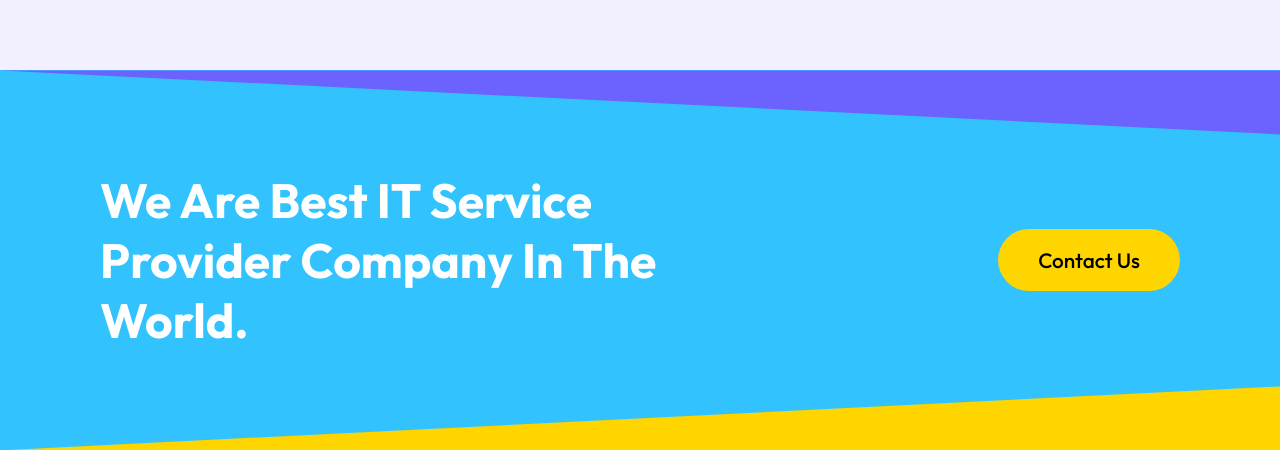
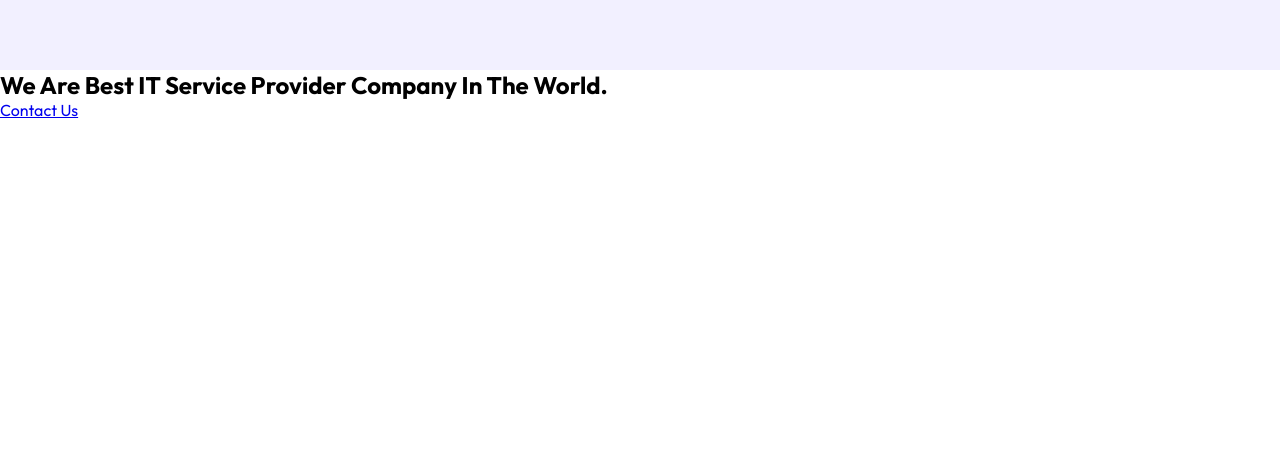
Before and after one commit to unknown-coder-2007/Krft-Technologies, a plain HTML site: page index.html in a window 1280 px wide. Shown: the part 2657-3107 px from the top of the page. After the commit the page ends 2777 px from the top, so only its background shows below. Drawn offline with nearby package versions, Linux system fonts and the light colour scheme; some icons are missing.

Commit message:
Update style.css

```diff
--- a/style.css
+++ b/style.css
@@ -533,66 +533,3 @@ button .span-mother2 span:nth-child(9) {
 
 
 /* Slanted section  */
-
-.slanted-section {
-      position: relative;
-      background: #32c3ff; /* Blue background */
-      padding: 100px 100px;
-      color: white;
-      text-align: left;
-      z-index: 1;
-      overflow: hidden;
-      display: flex;
-      align-items: center;
-      justify-content: space-between;
-    }
-
-    .slanted-section h1 {
-      font-size: 3rem;
-      max-width: 600px;
-    }
-
-    .btn {
-      display: block;
-      /* margin-top: 20px; */
-      padding: 18px 40px;
-      background: #ffd500; /* Yellow button */
-      color: #000;
-      font-weight: 500;
-      border-radius: 10rem;
-      text-decoration: none;
-      font-size: 1.3rem;
-      transition: all 0.3s ease;
-    }
-
-    .btn:hover {
-      background: #32C3FF;
-      border: 2px solid #ffd500;
-      color: #ffd500;
-    }
-
-    /* Purple strip on top */
-    .slanted-section::before {
-      content: "";
-      position: absolute;
-      top: 0;
-      left: 0;
-      width: 100%;
-      height: 80px;
-      background: #6c63ff; /* Purple */
-      clip-path: polygon(0 0, 100% 80%, 100% 0%, 0% 0);
-      z-index: -1;
-    }
-
-    /* Yellow strip at bottom */
-    .slanted-section::after {
-      content: "";
-      position: absolute;
-      bottom: 0;
-      left: 0;
-      width: 100%;
-      height: 80px;
-      background: #ffd500;
-      clip-path: polygon(0 100%, 100% 100%, 100% 20%, 0% 100%);
-      z-index: -1;
-    }
```
